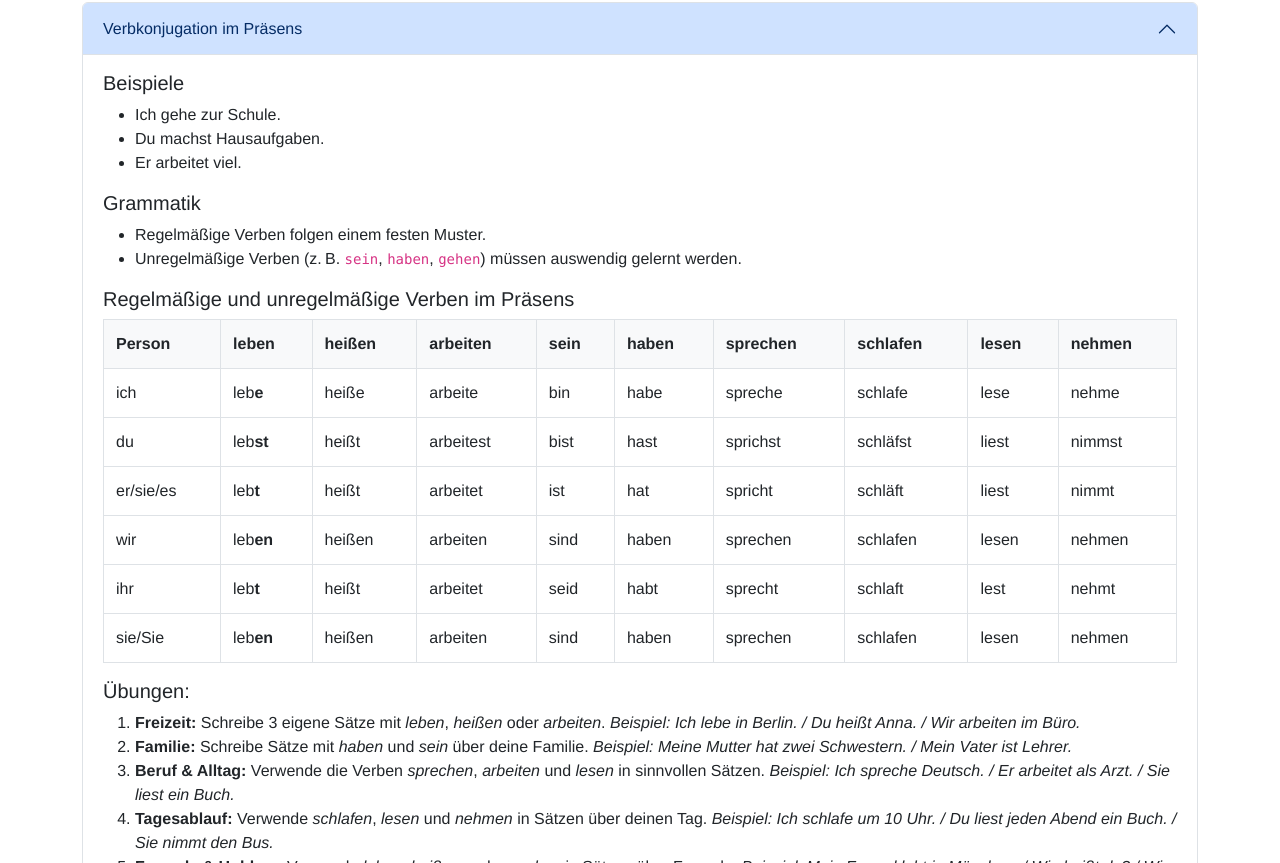
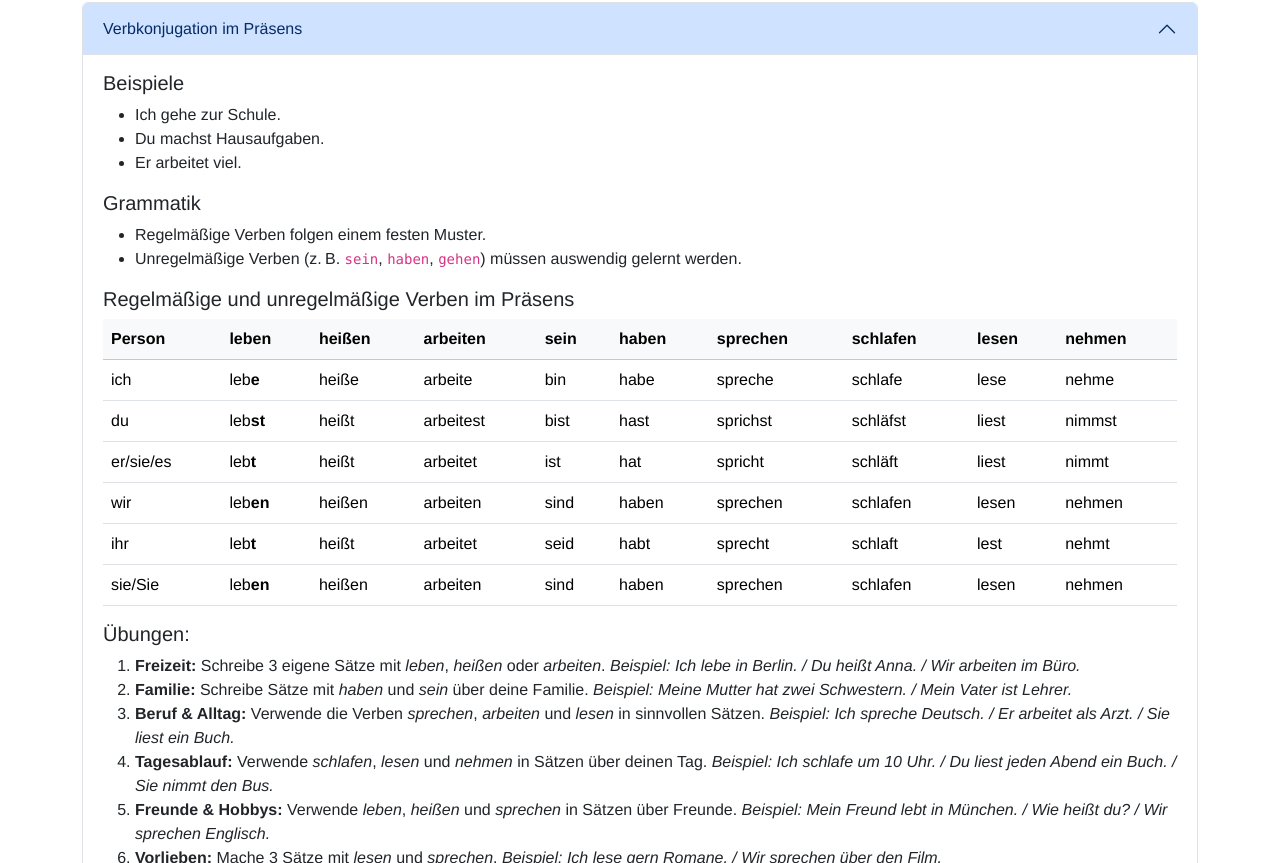
Before and after one commit to Davidelanz/german_notes, a website: page docs/index.html in a window 1280 px wide. Shown: the part 427-1290 px from the top of the page. Drawn offline with nearby package versions, Linux system fonts and the light colour scheme.

Commit message:
Enhances table formatting in HTML output and updates accordion content generation

```diff
--- a/docs/index.html
+++ b/docs/index.html
@@ -30,50 +30,6 @@
       /* No spacing in lists */
       li > p {
         margin-bottom: 0;
-      }
-
-      /* Table responsive styling */
-      table {
-        width: 100%;
-        margin-bottom: 1rem;
-        border-collapse: collapse;
-        overflow-x: auto; /* Make it scrollable on small screens */
-        -webkit-overflow-scrolling: touch; /* Smooth scrolling on iOS */
-      }
-
-      /* Add borders to the table */
-      table,
-      table th,
-      table td {
-        border: 1px solid #dee2e6;
-      }
-
-      /* Style table headers with a light background */
-      table thead {
-        background-color: #f8f9fa;
-      }
-
-      table th {
-        padding: 0.75rem;
-        text-align: left;
-        vertical-align: bottom;
-      }
-
-      /* Style table data cells */
-      table td {
-        padding: 0.75rem;
-        vertical-align: top;
-      }
-
-      /* Smaller table cells */
-      table.table-sm td,
-      table.table-sm th {
-        padding: 0.25rem;
-      }
-
-      /* Add hover effect to table rows */
-      table tbody tr:hover {
-        background-color: #f1f1f1;
       }
     </style>
   </head>
@@ -118,8 +74,8 @@
 <li>Unregelmäßige Verben (z. B. <code>sein</code>, <code>haben</code>, <code>gehen</code>) müssen auswendig gelernt werden.</li>
 </ul>
 <h3>Regelmäßige und unregelmäßige Verben im Präsens</h3>
-<table>
-<thead>
+<div class="table-responsive"><table class="table">
+<thead class="table-light">
 <tr>
 <th>Person</th>
 <th>leben</th>
@@ -205,7 +161,7 @@
 <td>lesen</td>
 <td>nehmen</td>
 </tr>
-</tbody></table>
+</tbody></table></div>
 <h3>Übungen:</h3>
 <ol>
 <li><p><strong>Freizeit:</strong> Schreibe 3 eigene Sätze mit <em>leben</em>, <em>heißen</em> oder <em>arbeiten</em>.
```
Also changed, not shown: build.js (+14 -4 lines), template.html (+0 -44 lines).
